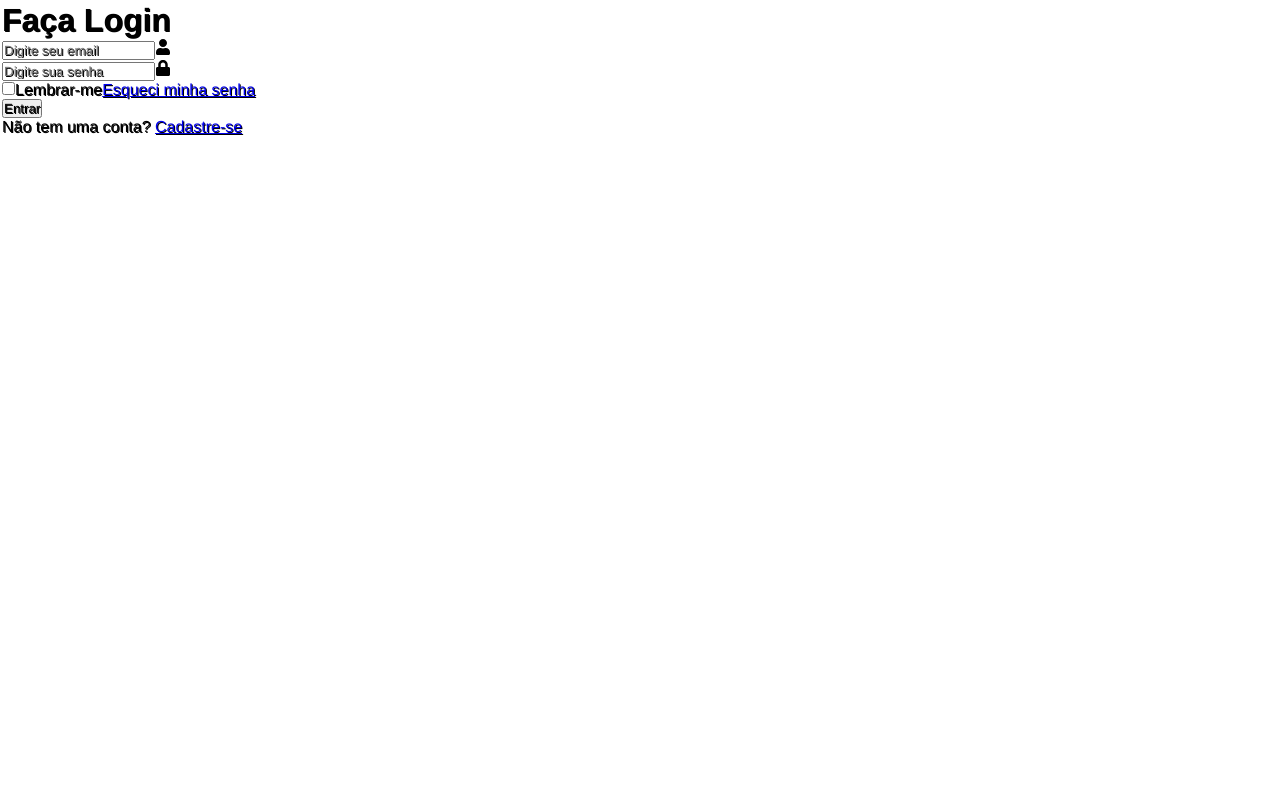
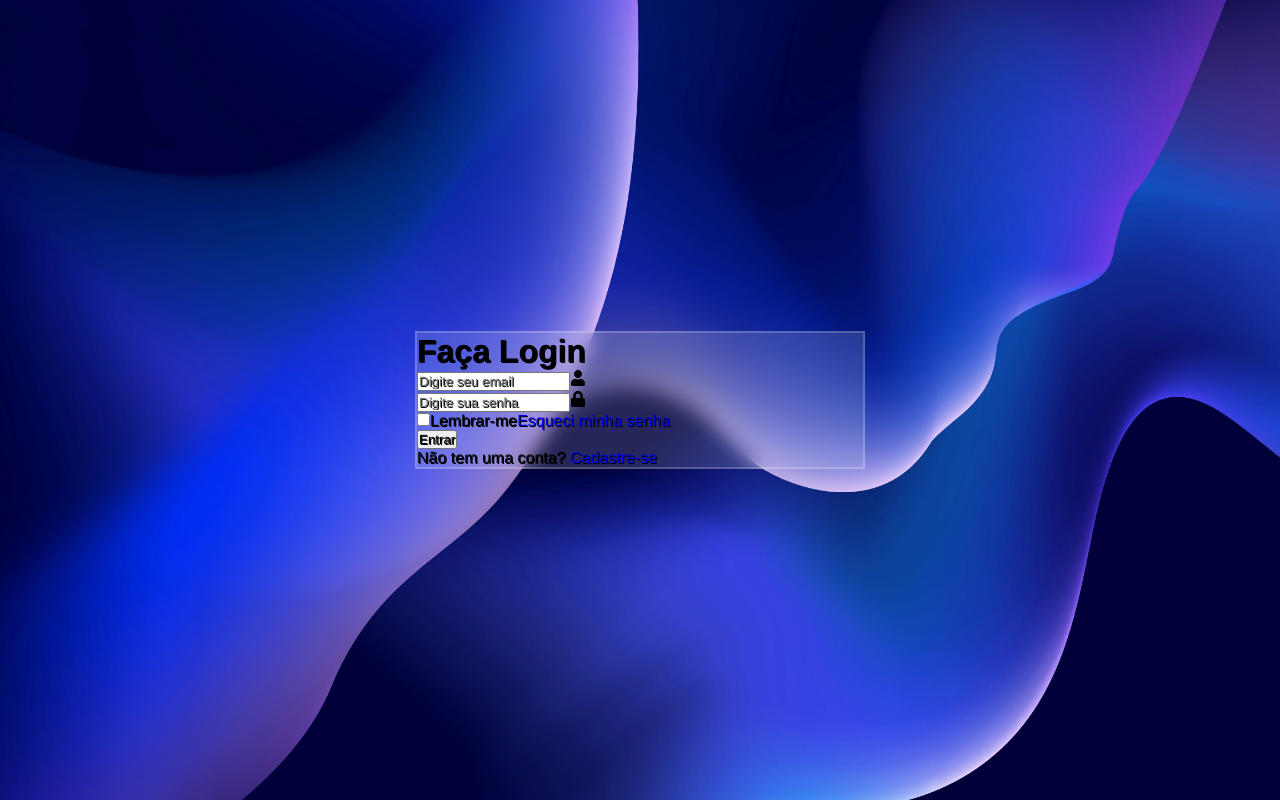
Before and after one commit to Gabriel-Botz/REACT-P1, a React (Vite) app: page / in a window 1280 px wide. Built offline with nearby package versions, Linux system fonts and the light colour scheme.

Commit message:
iniciado estilização

```diff
--- a/src/App.css
+++ b/src/App.css
@@ -4,5 +4,19 @@
     font-family: Helvetica;
     box-sizing: border-box;
     text-shadow: 1px 1px #000;
+}
 
+a{
+    text-decoration: none;
 }
+
+.App{
+    display: flex;
+    justify-content: center;
+    align-items: center;
+    height: 100vh;
+    background-image: url(assets/background.jpg);
+    background-size: cover;
+    background-position: center;
+    background-repeat: no-repeat;
+}
```
Also changed, not shown: src/assets/background.jpg (added).
